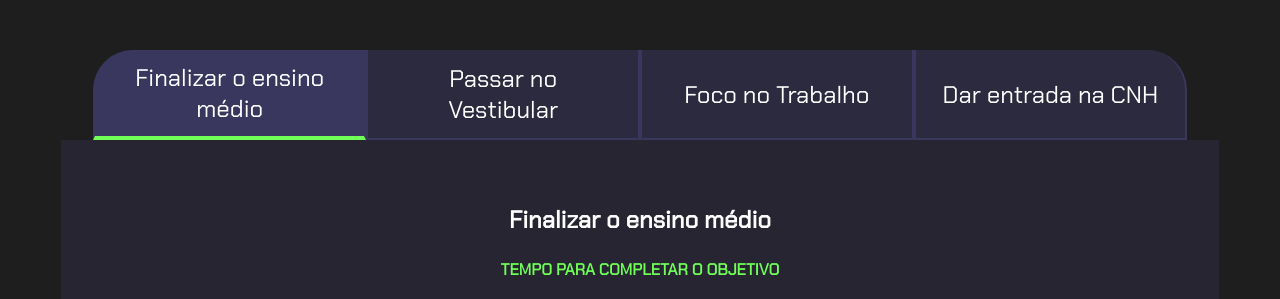
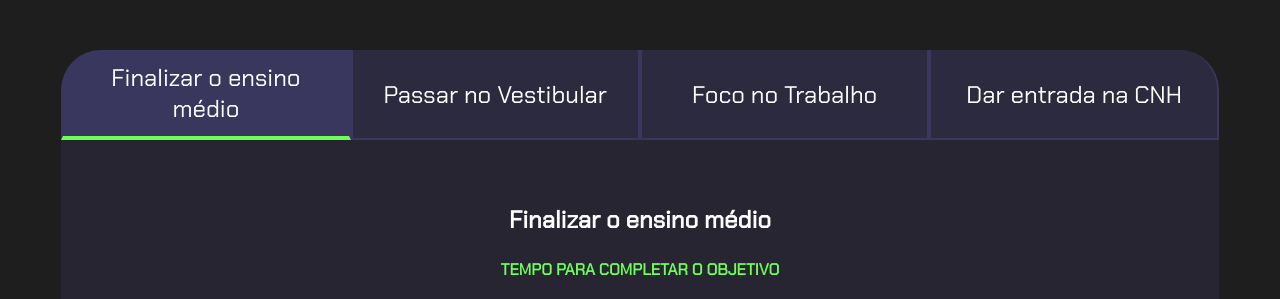
Before and after one commit to frt043/meus-objetivos, a plain HTML site: page index.html in a window 1280 px wide. Shown: the part 247-546 px from the top of the page. Drawn offline with Linux system fonts and the light colour scheme.

Commit message:
uigçgiçj

```diff
--- a/index.html
+++ b/index.html
@@ -11,6 +11,7 @@
 <body>
     <section class="conteudo-principal">
         <h2 class="titulo-principal">meus objetivos <span>_</span></h2>
+    <div class="conteudo">
         <div class="botoes">
             <button class="botao ativo">Finalizar o ensino médio</button>
             <button class="botao">Passar no Vestibular</button>
@@ -40,6 +41,7 @@
             </div>
 
         </div>
+    </div>
     </section>
     <script src="main.js"></script>
 </body>
```
